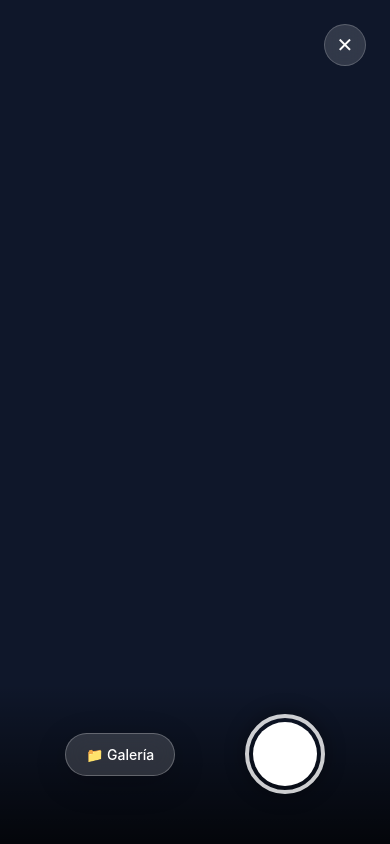
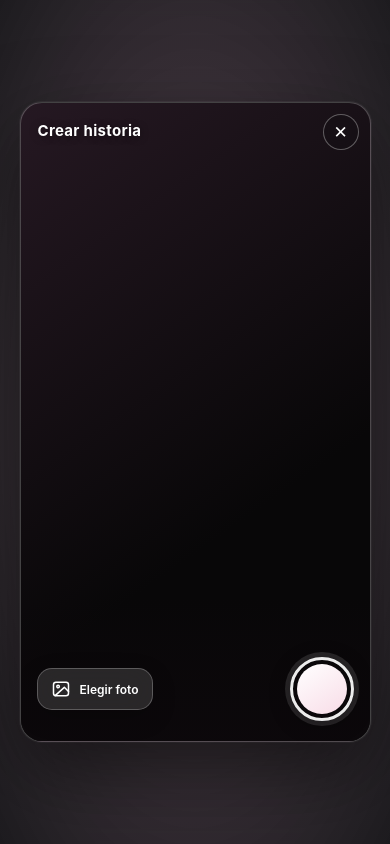
Before and after one commit to lucchesioliviaet36-lang/GRWM-Get-Ready-With-Me-, a React (Vite) app in the folder frontend/: page /crear_historia in a window 390 px wide. Built offline with nearby package versions, Linux system fonts and the light colour scheme; no server answers.

Commit message:
Refactor code structure for improved readability and maintainability

```diff
--- a/frontend/src/paginas/crear_historia/crear_historia.css
+++ b/frontend/src/paginas/crear_historia/crear_historia.css
@@ -1,54 +1,88 @@
-/* Contenedor principal de la pantalla de historia (pantalla completa) */
+/* Modal de captura con las mismas dimensiones que el visor de historias */
 .crear-historia-container {
+  --capture-width: min(360px, 90vw);
+  --capture-height: min(640px, 90vh);
   position: fixed;
   top: 0;
   left: 0;
   width: 100vw;
   height: 100vh;
-  background-color: #0f172a; /* Fondo oscuro elegante */
+  width: 100dvw;
+  height: 100dvh;
+  padding: 16px;
+  background: radial-gradient(ellipse at center, rgba(42, 23, 35, 0.78), rgba(10, 8, 12, 0.92));
+  backdrop-filter: blur(9px);
   display: flex;
-  flex-direction: column;
-  justify-content: space-between;
+  justify-content: center;
   align-items: center;
-  z-index: 1000;
+  z-index: 9999;
   overflow: hidden;
   font-family: -apple-system, BlinkMacSystemFont, 'Segoe UI', Roboto, Helvetica, Arial, sans-serif;
 }
 
-/* Botón flotante para cerrar / volver atrás */
+.captura-titulo {
+  position: absolute;
+  top: calc((100vh - var(--capture-height)) / 2 + 19px);
+  top: calc((100dvh - var(--capture-height)) / 2 + 19px);
+  left: calc((100vw - var(--capture-width)) / 2 + 18px);
+  left: calc((100dvw - var(--capture-width)) / 2 + 18px);
+  z-index: 10;
+  color: #ffffff;
+  font-size: 15px;
+  font-weight: 650;
+  letter-spacing: 0.02em;
+  text-shadow: 0 1px 8px rgba(0, 0, 0, 0.45);
+  pointer-events: none;
+}
+
 .btn-cerrar {
   position: absolute;
-  top: 24px;
-  right: 24px;
-  background: rgba(255, 255, 255, 0.15);
-  backdrop-filter: blur(12px);
-  border: 1px solid rgba(255, 255, 255, 0.2);
+  top: calc((100vh - var(--capture-height)) / 2 + 12px);
+  top: calc((100dvh - var(--capture-height)) / 2 + 12px);
+  right: calc((100vw - var(--capture-width)) / 2 + 12px);
+  right: calc((100dvw - var(--capture-width)) / 2 + 12px);
+  background: rgba(21, 17, 22, 0.45);
+  backdrop-filter: blur(14px);
+  border: 1px solid rgba(255, 255, 255, 0.32);
   color: #ffffff;
-  font-size: 20px;
-  width: 42px;
-  height: 42px;
+  font-size: 17px;
+  width: 36px;
+  height: 36px;
   border-radius: 50%;
   cursor: pointer;
   display: flex;
   align-items: center;
   justify-content: center;
   z-index: 10;
-  transition: all 0.2s ease;
+  transition: background 0.2s ease, transform 0.2s ease;
 }
 
 .btn-cerrar:hover {
-  background: rgba(255, 255, 255, 0.3);
-  transform: scale(1.05);
+  background: rgba(189, 78, 123, 0.8);
+  transform: rotate(90deg);
 }
 
-/* Contenedor de la cámara en vivo */
+.btn-cerrar:focus-visible,
+.btn-disparador:focus-visible,
+.btn-fototeca:focus-within,
+.acciones-previa button:focus-visible {
+  outline: 3px solid #f4a8c5;
+  outline-offset: 3px;
+}
+
 .camara-wrapper {
-  width: 100%;
-  height: 100%;
+  width: var(--capture-width);
+  height: var(--capture-height);
   position: relative;
   display: flex;
   flex-direction: column;
   justify-content: flex-end;
+  flex: 0 0 auto;
+  overflow: hidden;
+  border: 1px solid rgba(255, 255, 255, 0.24);
+  border-radius: 22px;
+  background: linear-gradient(145deg, #251822, #080708 65%);
+  box-shadow: 0 28px 80px rgba(0, 0, 0, 0.55), 0 0 0 1px rgba(255, 255, 255, 0.06);
 }
 
 /* El elemento de video ocupando todo el fondo con estilo cinematográfico */
@@ -65,49 +99,52 @@
 .error-camara {
   position: absolute;
   z-index: 3;
-  top: 72px;
-  left: 16px;
-  right: 16px;
+  top: 76px;
+  left: 14px;
+  right: 14px;
   margin: 0;
-  padding: 12px 16px;
-  border-radius: 12px;
-  background: rgba(15, 23, 42, 0.85);
+  padding: 12px 14px;
+  border: 1px solid rgba(255, 255, 255, 0.2);
+  border-radius: 14px;
+  background: rgba(28, 17, 25, 0.82);
   color: #ffffff;
   text-align: center;
+  font-size: 13px;
+  line-height: 1.45;
 }
 
-/* Barra inferior con controles estéticos */
 .controles-inferiores {
   position: relative;
   z-index: 2;
   width: 100%;
-  padding: 30px 30px 50px 30px;
+  padding: 68px 22px 25px;
   display: flex;
-  justify-content: space-around;
+  justify-content: space-between;
   align-items: center;
-  background: linear-gradient(to top, rgba(0, 0, 0, 0.75), transparent);
+  background: linear-gradient(180deg, transparent 0%, rgba(12, 8, 11, 0.38) 30%, rgba(12, 8, 11, 0.88) 100%);
 }
 
-/* Botón de la galería / fototeca con efecto glassmorphism */
 .btn-fototeca {
-  background: rgba(255, 255, 255, 0.15);
-  backdrop-filter: blur(12px);
+  min-height: 46px;
+  background: rgba(255, 255, 255, 0.13);
+  backdrop-filter: blur(16px);
   color: #ffffff;
-  padding: 12px 20px;
-  border-radius: 30px;
-  font-size: 14px;
-  font-weight: 500;
+  padding: 0 16px;
+  border-radius: 15px;
+  font-size: 13px;
+  font-weight: 600;
   cursor: pointer;
   display: flex;
   align-items: center;
-  gap: 10px;
-  border: 1px solid rgba(255, 255, 255, 0.25);
-  transition: all 0.2s ease;
-  box-shadow: 0 8px 32px rgba(0, 0, 0, 0.2);
+  gap: 9px;
+  border: 1px solid rgba(255, 255, 255, 0.24);
+  transition: background 0.2s ease, transform 0.2s ease, border-color 0.2s ease;
+  box-shadow: 0 8px 24px rgba(0, 0, 0, 0.2);
 }
 
 .btn-fototeca:hover {
-  background: rgba(255, 255, 255, 0.25);
+  background: rgba(189, 78, 123, 0.48);
+  border-color: rgba(255, 255, 255, 0.42);
   transform: translateY(-2px);
 }
 
@@ -115,27 +152,33 @@
   transform: scale(0.96);
 }
 
-/* Botón central tipo disparador estético */
+.icono-galeria {
+  width: 20px;
+  height: 20px;
+  flex: 0 0 auto;
+}
+
 .btn-disparador {
-  width: 80px;
-  height: 80px;
+  width: 72px;
+  height: 72px;
+  flex: 0 0 auto;
   border-radius: 50%;
   background: transparent;
-  border: 4px solid rgba(255, 255, 255, 0.8);
+  border: 3px solid rgba(255, 255, 255, 0.92);
   position: relative;
   cursor: pointer;
   display: flex;
   align-items: center;
   justify-content: center;
   transition: all 0.2s ease;
-  box-shadow: 0 0 20px rgba(0, 0, 0, 0.4);
+  box-shadow: 0 4px 20px rgba(0, 0, 0, 0.35), 0 0 0 5px rgba(255, 255, 255, 0.12);
 }
 
 .btn-disparador::after {
   content: '';
-  width: 64px;
-  height: 64px;
-  background-color: #ffffff;
+  width: 58px;
+  height: 58px;
+  background: linear-gradient(145deg, #ffffff, #f8dce7);
   border-radius: 50%;
   position: absolute;
   transition: all 0.2s ease;
@@ -154,61 +197,69 @@
   background-color: #f1f5f9;
 }
 
-/* Vista previa de la foto capturada */
 .vista-previa {
-  width: 100%;
-  height: 100%;
+  width: var(--capture-width);
+  height: var(--capture-height);
   position: relative;
   display: flex;
   flex-direction: column;
   justify-content: center;
   align-items: center;
   z-index: 2;
-  background-color: #000000;
+  border: 1px solid rgba(255, 255, 255, 0.24);
+  background: #100d10;
+  overflow: hidden;
+  border-radius: 22px;
+  box-shadow: 0 28px 80px rgba(0, 0, 0, 0.55), 0 0 0 1px rgba(255, 255, 255, 0.06);
 }
 
 .vista-previa img {
   width: 100%;
   height: 100%;
-  object-fit: contain;
+  object-fit: cover;
 }
 
-/* Botones de acción en la vista previa */
 .acciones-previa {
   position: absolute;
-  bottom: 45px;
+  bottom: 0;
   width: 100%;
   display: flex;
-  justify-content: space-around;
-  padding: 0 30px;
+  justify-content: space-between;
+  gap: 10px;
+  padding: 56px 16px 20px;
   z-index: 3;
+  background: linear-gradient(180deg, transparent, rgba(10, 7, 9, 0.8));
 }
 
 .acciones-previa button {
-  padding: 14px 28px;
-  border-radius: 30px;
+  min-height: 44px;
+  padding: 0 16px;
+  border-radius: 14px;
   font-weight: 600;
-  font-size: 14px;
-  border: none;
+  font-size: 13px;
+  border: 1px solid transparent;
   cursor: pointer;
-  transition: all 0.2s ease;
-  box-shadow: 0 8px 24px rgba(0, 0, 0, 0.3);
+  transition: background 0.2s ease, transform 0.2s ease, box-shadow 0.2s ease;
+  box-shadow: 0 6px 18px rgba(0, 0, 0, 0.22);
+  min-width: 0;
 }
 
 .acciones-previa button:first-child {
-  background: rgba(255, 255, 255, 0.2);
+  background: rgba(255, 255, 255, 0.13);
   color: #ffffff;
-  backdrop-filter: blur(12px);
-  border: 1px solid rgba(255, 255, 255, 0.25);
+  backdrop-filter: blur(14px);
+  border-color: rgba(255, 255, 255, 0.26);
 }
 
 .acciones-previa button:first-child:hover {
-  background: rgba(255, 255, 255, 0.3);
+  background: rgba(255, 255, 255, 0.23);
+  transform: translateY(-1px);
 }
 
 .btn-subir {
-  background: linear-gradient(135deg, #ec4899, #db2777); /* Degradado rosa/fucsia moderno */
+  background: linear-gradient(135deg, #c65d89, #a83e70);
   color: #ffffff;
+  border-color: rgba(255, 255, 255, 0.2);
 }
 
 .btn-subir:disabled {
@@ -218,7 +269,38 @@
 }
 
 .btn-subir:hover {
-  opacity: 0.95;
   transform: translateY(-2px);
-  box-shadow: 0 10px 25px rgba(219, 39, 119, 0.5);
+  box-shadow: 0 10px 25px rgba(189, 78, 123, 0.4);
 }
+
+@media (max-width: 480px) {
+  .controles-inferiores {
+    padding: 58px 16px 20px;
+  }
+
+  .btn-fototeca {
+    min-height: 42px;
+    padding: 0 13px;
+    font-size: 12px;
+  }
+
+  .btn-disparador {
+    width: 64px;
+    height: 64px;
+  }
+
+  .btn-disparador::after {
+    width: 50px;
+    height: 50px;
+  }
+
+  .acciones-previa {
+    gap: 8px;
+    padding: 48px 10px 14px;
+  }
+
+  .acciones-previa button {
+    padding: 0 11px;
+    font-size: 12px;
+  }
+}
--- a/frontend/src/paginas/crear_historia/crear_historia.jsx
+++ b/frontend/src/paginas/crear_historia/crear_historia.jsx
@@ -150,14 +150,15 @@ export function CrearHistoria({ onVolver, onHistoriaCreada }) {
 
   return (
     <div className='crear-historia-container'>
-      <button className='btn-cerrar' onClick={onVolver}>✕</button>
+      <div className='captura-titulo'>Crear historia</div>
+      <button className='btn-cerrar' type='button' onClick={onVolver} aria-label='Cerrar'>✕</button>
 
       {fotoCapturada ? (
         <div className='vista-previa'>
           <img src={fotoCapturada} alt='Historia previa' />
           <div className='acciones-previa'>
-            <button onClick={() => setFotoCapturada(null)}>Repetir / Elegir otra</button>
-            <button className='btn-subir' onClick={guardarHistoria} disabled={subiendo}>
+            <button type='button' onClick={() => setFotoCapturada(null)}>Elegir otra</button>
+            <button className='btn-subir' type='button' onClick={guardarHistoria} disabled={subiendo}>
               {subiendo ? 'Subiendo...' : 'Compartir historia 🚀'}
             </button>
           </div>
@@ -169,7 +170,12 @@ export function CrearHistoria({ onVolver, onHistoriaCreada }) {
 
           <div className='controles-inferiores'>
             <label className='btn-fototeca'>
-              📁 Galería
+              <svg className='icono-galeria' viewBox='0 0 24 24' aria-hidden='true' fill='none' stroke='currentColor' strokeWidth='1.8' strokeLinecap='round' strokeLinejoin='round'>
+                <rect x='3' y='4' width='18' height='16' rx='3' />
+                <circle cx='8.5' cy='9' r='1.5' />
+                <path d='m21 15-5-5L5 20' />
+              </svg>
+              <span>Elegir foto</span>
               <input
                 type='file'
                 accept='image/*'
@@ -178,7 +184,7 @@ export function CrearHistoria({ onVolver, onHistoriaCreada }) {
               />
             </label>
 
-            <button className='btn-disparador' onClick={tomarFoto}></button>
+            <button className='btn-disparador' type='button' onClick={tomarFoto} aria-label='Tomar foto'></button>
           </div>
         </div>
       )}
```
Also changed, not shown: frontend/src/paginas/pagina_principal/pagina_principal.css (+91 -7 lines), frontend/src/paginas/pagina_principal/pagina_principal.jsx (+31 -5 lines), 3 other files (tests, documents, lock files or other folders).
